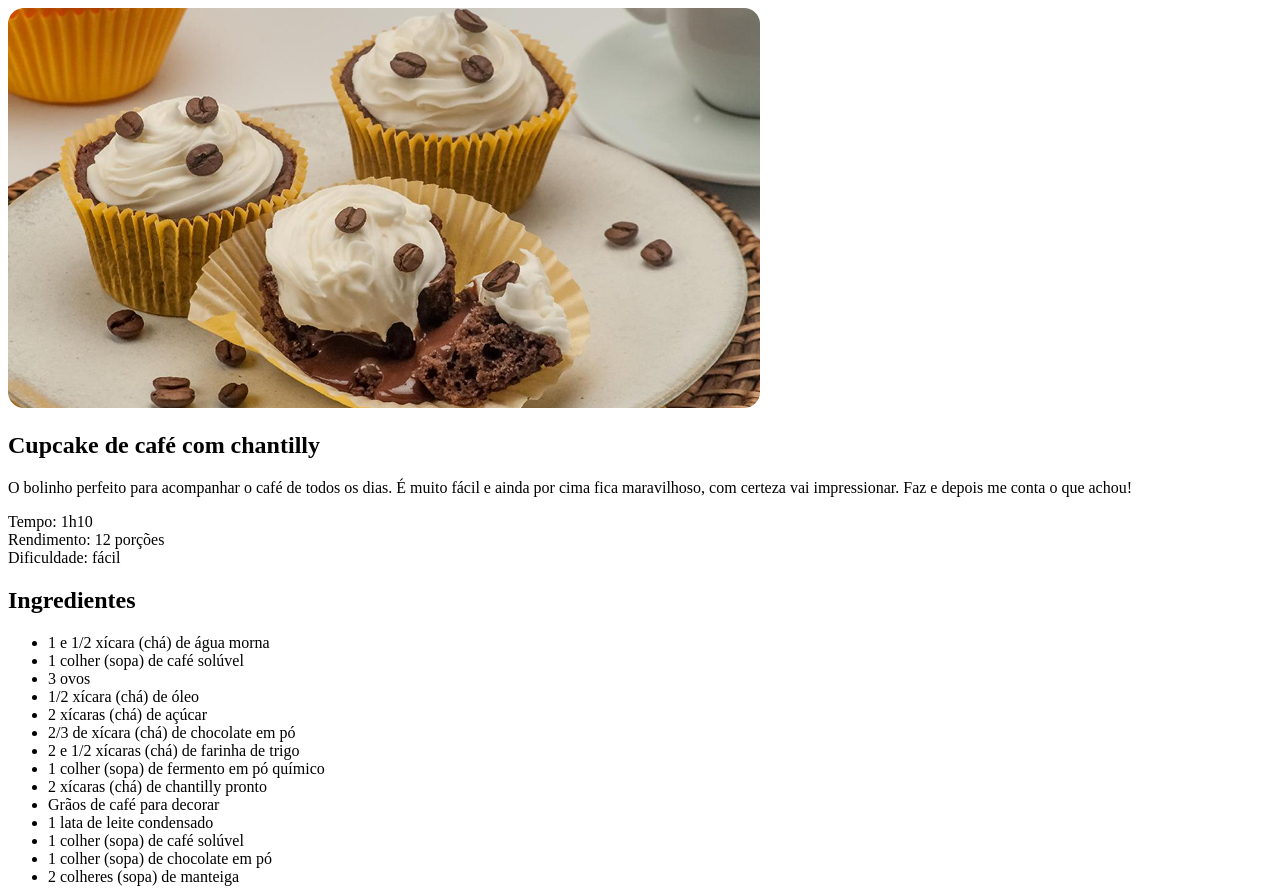
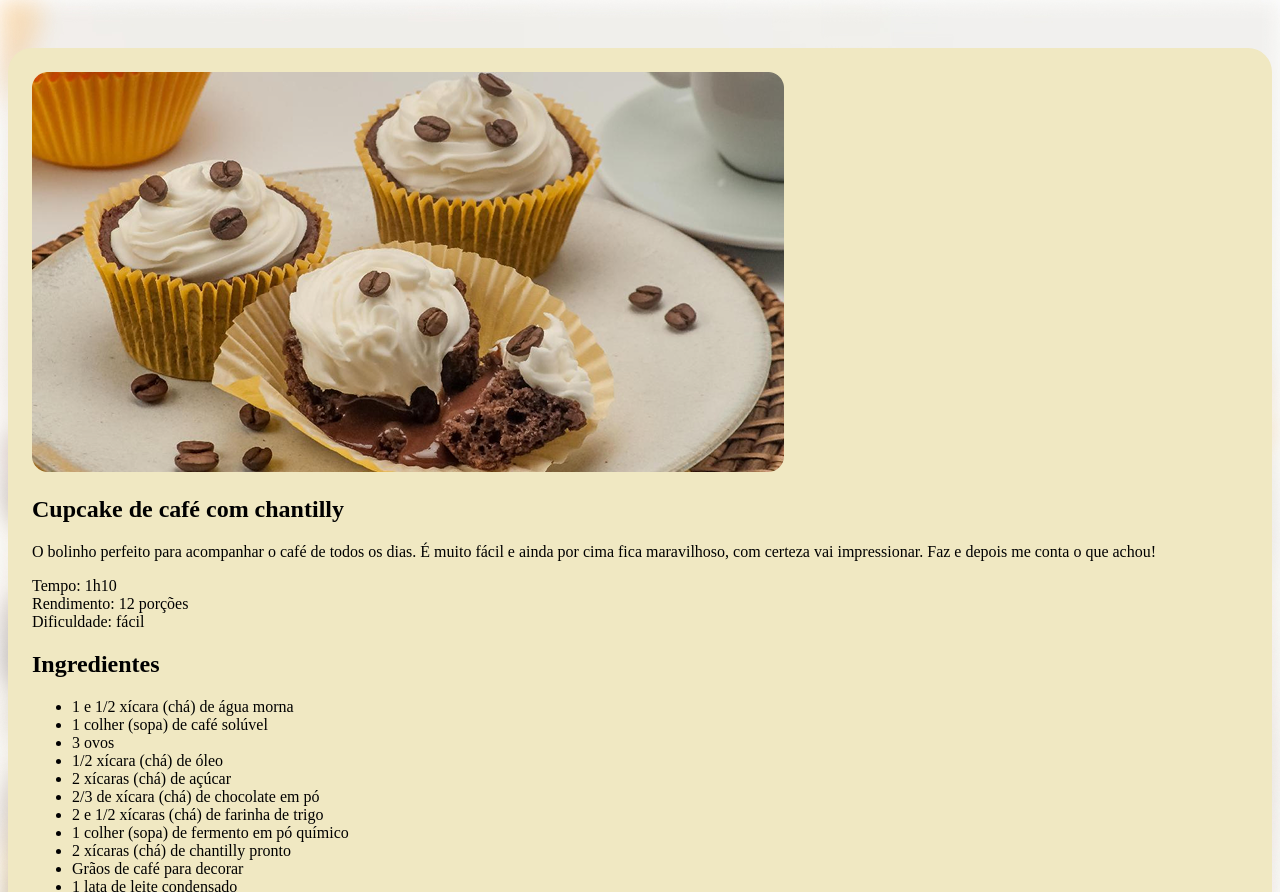
Before and after one commit to MarianaFagundes/Projeto_Pagina_Receita, a plain HTML site: page index.html in a window 1280 px wide. Shown: the top 892 px of the page. Drawn offline with Linux system fonts and the light colour scheme.

Commit message:
imagem de fundo; estilo #page

```diff
--- a/index.html
+++ b/index.html
@@ -4,6 +4,8 @@
     <meta charset="UTF-8">
     <meta name="viewport" content="width=device-width, initial-scale=1.0">
     <title>Pagina de Receita</title>
+
+    <link rel="stylesheet" href="style.css">
 </head>
 <body>
     <div id="page">
--- /dev/null
+++ b/style.css
@@ -0,0 +1,11 @@
+body {
+    background-image: url(assets/bg-image.jpg);
+    background-size: cover;
+}
+#page {
+    width: 800;
+    padding: 24px;
+    background-color: #F0E8C2;
+    border-radius: 24px;
+    margin:48px auto;
+}
```
